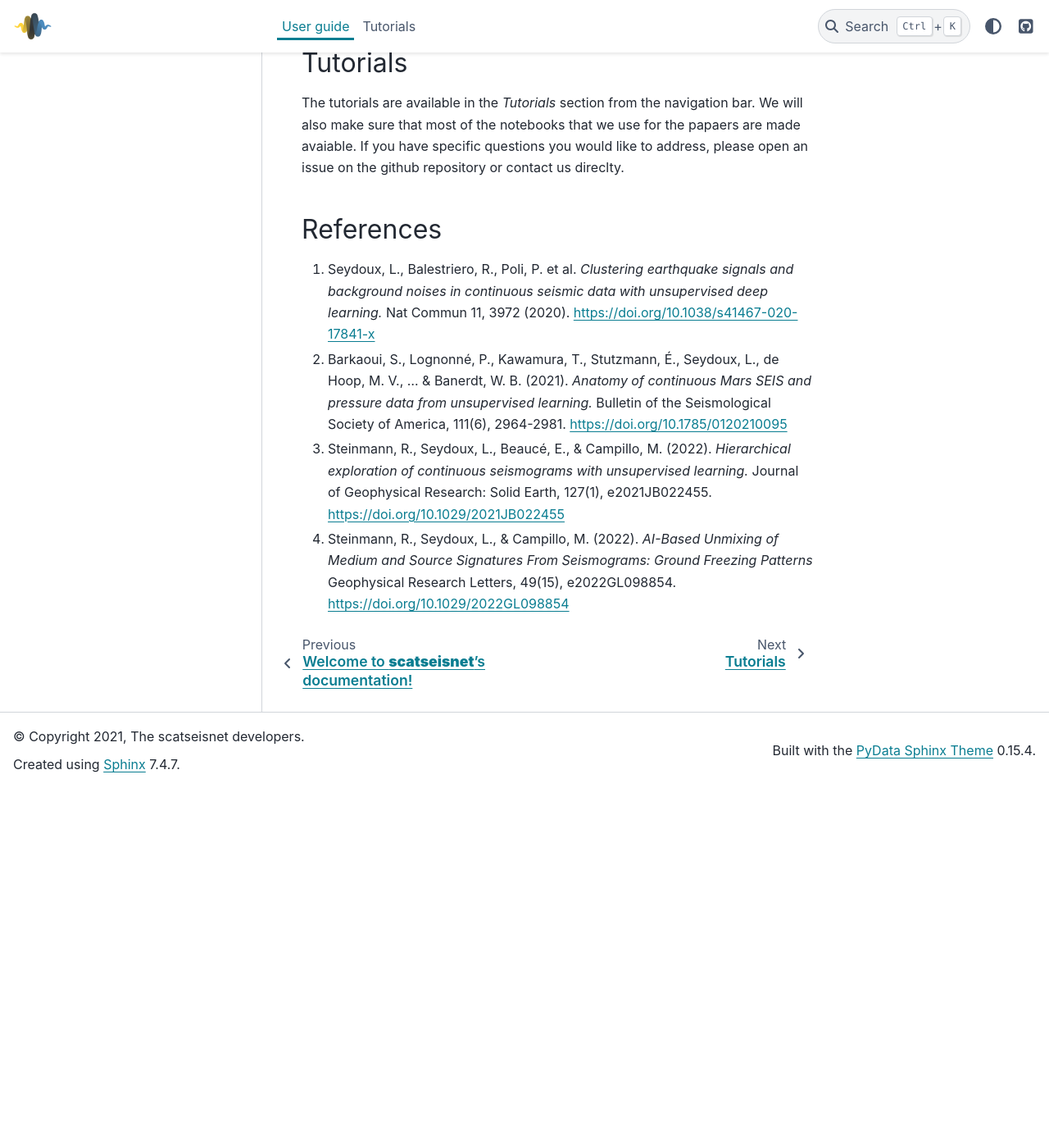
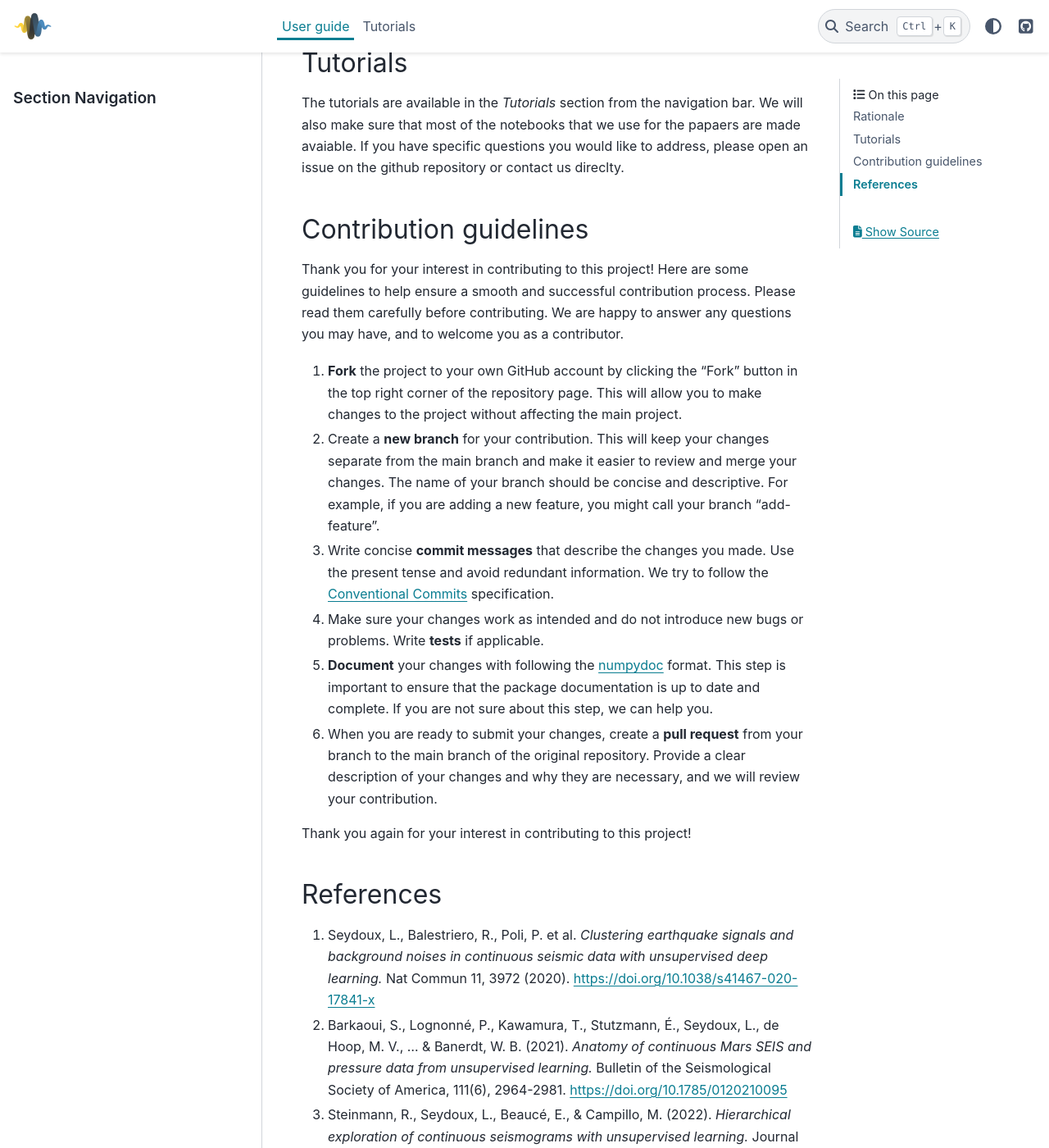
Before and after one commit to scatseisnet/scatseisnet, a Sphinx documentation site: the page built from docs/source/guide.rst, in a window 1280 px wide and 1400 px high, scrolled down 614 px. Shown: the whole window at 82% size. Built offline with Sphinx 7.4.7 and the PyData theme 0.15.4, drawn with Linux system fonts in a browser that asks for light colours; pages that are not in the unit, such as notebooks, are missing from menus; before the commit the page ends 1576 px from its top, so only the background shows below that.

Commit message:
Added contribution guidelines

```diff
--- a/docs/source/guide.rst
+++ b/docs/source/guide.rst
@@ -19,6 +19,25 @@
 We will also make sure that most of the notebooks that we use for the papaers are made avaiable.
 If you have specific questions you would like to address, please open an issue on the github repository or contact us direclty.
 
+Contribution guidelines
+-----------------------
+
+Thank you for your interest in contributing to this project! Here are some guidelines to help ensure a smooth and successful contribution process. Please read them carefully before contributing. We are happy to answer any questions you may have, and to welcome you as a contributor.
+
+1. **Fork** the project to your own GitHub account by clicking the "Fork" button in the top right corner of the repository page. This will allow you to make changes to the project without affecting the main project.
+
+2. Create a **new branch** for your contribution. This will keep your changes separate from the main branch and make it easier to review and merge your changes. The name of your branch should be concise and descriptive. For example, if you are adding a new feature, you might call your branch "add-feature".
+
+3. Write concise **commit messages** that describe the changes you made. Use the present tense and avoid redundant information. We try to follow the `Conventional Commits <https://www.conventionalcommits.org/en/v1.0.0/>`_ specification.
+
+4. Make sure your changes work as intended and do not introduce new bugs or problems. Write **tests** if applicable.
+
+5. **Document** your changes with following the `numpydoc <https://numpydoc.readthedocs.io/en/latest/format.html>`_ format. This step is important to ensure that the package documentation is up to date and complete. If you are not sure about this step, we can help you.
+
+6. When you are ready to submit your changes, create a **pull request** from your branch to the main branch of the original repository. Provide a clear description of your changes and why they are necessary, and we will review your contribution.
+
+Thank you again for your interest in contributing to this project!
+
 
 References
 ----------
```
